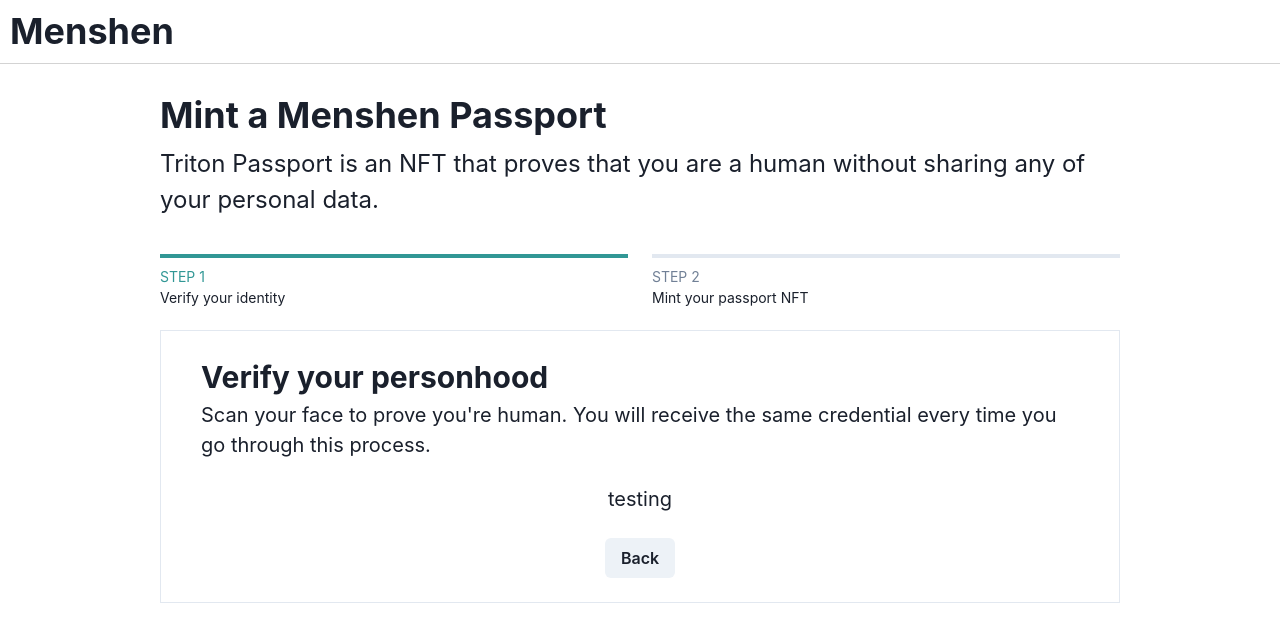
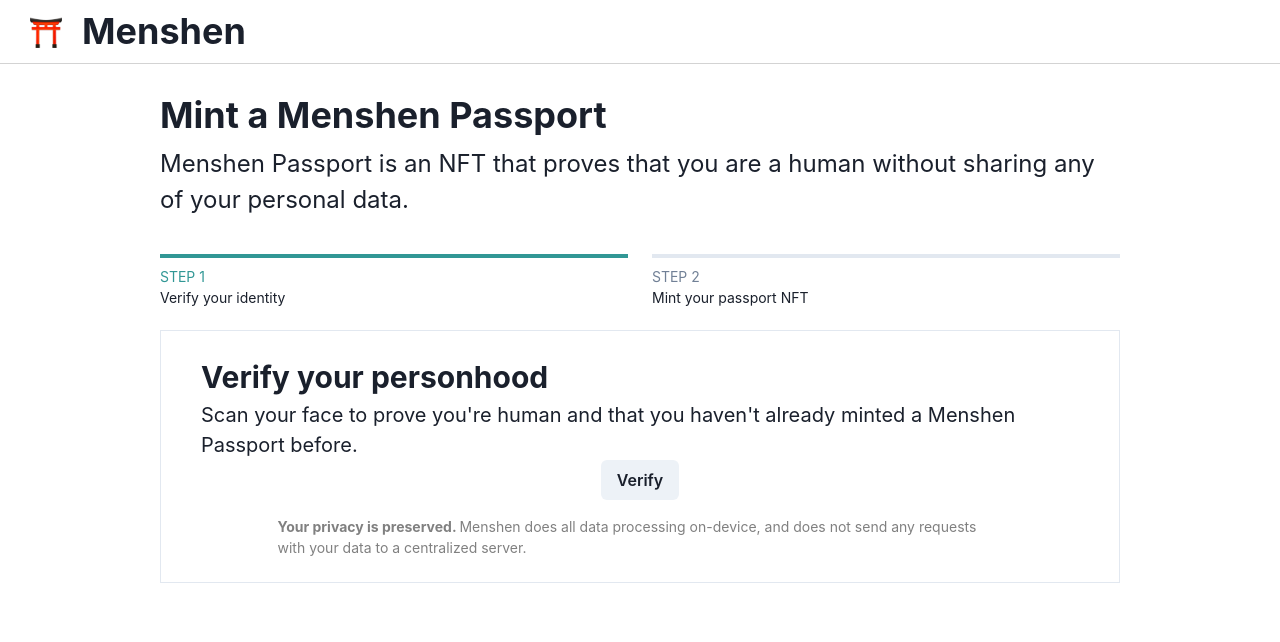
Before and after one commit to jasonwcfan/menshen, a React (Create React App) app in the folder client/: page / in a window 1280 px wide. Shown: the top 642 px of the page. Built offline with nearby package versions, Linux system fonts and the light colour scheme.

Commit message:
added modal to verrify scaffolding

```diff
--- a/client/src/App.tsx
+++ b/client/src/App.tsx
@@ -17,7 +17,8 @@
 export const App = () => (
   <ChakraProvider theme={theme}>
     <Box display="flex" alignItems="center" padding="10px" borderBottom="1px solid lightgrey">
-        <Heading>Menshen </Heading>
+      <Logo height='2em' width='72px'/>
+      <Heading>Menshen </Heading>
     </Box>
     <BrowserRouter >
       <Routes>
--- a/client/src/components/MintForm.tsx
+++ b/client/src/components/MintForm.tsx
@@ -1,12 +1,6 @@
 import React, {useEffect, useState} from 'react'
 import {
-  ChakraProvider,
-  Accordion,
-  AccordionItem,
-  AccordionButton,
-  AccordionPanel,
-  AccordionIcon,
-  Input,
+  useDisclosure,
   Container,
   Heading,
   Box,
@@ -55,7 +49,7 @@
               <Spacer />
               <Spacer />
             <Text alignSelf="start" textAlign="left" fontSize="4xl" fontWeight="bold">Mint a Menshen Passport</Text>
-            <Text alignSelf="start" textAlign="left" fontSize="2xl">Triton Passport is an NFT that proves that you are a human without sharing any of your personal data.</Text>
+            <Text alignSelf="start" textAlign="left" fontSize="2xl">Menshen Passport is an NFT that proves that you are a human without sharing any of your personal data.</Text>
             </VStack>
             <StepsComponent activeStep={step}/>
             <Container px={10} py={6} maxWidth="inherit" border="1px solid #E2E8F0">
--- a/client/src/components/MintFormVerifyStep.tsx
+++ b/client/src/components/MintFormVerifyStep.tsx
@@ -1,5 +1,6 @@
 import React, { useEffect, useState} from 'react'
 import {
+  useDisclosure,
   ChakraProvider,
   Accordion,
   AccordionItem,
@@ -17,32 +18,57 @@
   Code,
   Grid,
   GridItem,
-  theme
+  theme,
+  Spacer,
+  Modal,
+  ModalOverlay,
+  ModalContent,
+  ModalHeader,
+  ModalFooter,
+  ModalBody,
+  ModalCloseButton
 } from '@chakra-ui/react'
+
+import VerifyModal from './VerifyModal';
 
 export default function MintFormVerifyStep({incrementStep}: {incrementStep: any}) {
 
     const [verifyStep, setVerifyStep] = useState(0)
     const [uploaded, setUploaded] = useState(false)
+    const { isOpen, onOpen, onClose } = useDisclosure()
+
+    const disclosureText = "Menshen does all data processing on-device, and does not send any requests with your data to a centralized server."
 
     function renderStep() {
-         return <Container>
-          <Text py={6}>testing</Text>
-          <Button onClick={handleDeny}>Back</Button>
-        </Container>
-    }
-
-    function handleDeny() {
-      setVerifyStep(verifyStep < 3 ? verifyStep + 1 : 0)
+      return <Box>
+        <Button onClick={onOpen}>Verify</Button>
+        <Text mt={4} textAlign="left" fontSize="sm" textColor={"grey"}><b>Your privacy is preserved. </b>{disclosureText}</Text>
+      </Box>
     }
 
     return(
         <>
         <Text fontSize="3xl" fontWeight="bold" textAlign="left">Verify your personhood</Text>
-        <Text textAlign="left">Scan your face to prove you're human. You will receive the same credential every time you go through this process.</Text>
+        <Text textAlign="left">Scan your face to prove you're human and that you haven't already minted a Menshen Passport before.</Text>
         <Container>
           {renderStep()}
         </Container>
+        <Modal isOpen={isOpen} onClose={onClose}>
+          <ModalOverlay />
+          <ModalContent>
+            <ModalHeader>Modal Title</ModalHeader>
+            <ModalCloseButton />
+            <ModalBody>
+              <VerifyModal/>
+            </ModalBody>
+            <ModalFooter>
+              <Button colorScheme='teal' mr={3}>
+                Submit
+              </Button>
+              <Button variant='ghost' onClick={onClose}>Cancel</Button>
+            </ModalFooter>
+          </ModalContent>
+        </Modal>
         </>
     )
 
--- /dev/null
+++ b/client/src/components/VerifyModal.tsx
@@ -0,0 +1,46 @@
+import React, {useEffect, useState} from 'react'
+import {
+  Modal,
+  Container,
+  Heading,
+  Box,
+  Button,
+  Text,
+  Link,
+  VStack,
+  Code,
+  Grid,
+  Flex,
+  Spacer,
+} from '@chakra-ui/react'
+import {useLocation} from 'react-router-dom'
+import StepsComponent from './StepsComponent'
+import MintFormVerifyStep from './MintFormVerifyStep'
+
+
+export default function VerifyModal() {
+
+
+  const [step, setStep] = useState(1)
+  const [documents, setDocuments] = useState([])
+  const [managerAddress, setManagerAddress] = useState("")
+
+  const location = useLocation()
+
+  function incrementStep() {
+    setStep(step + 1)
+  }
+
+  function resetStep() {
+    setStep(1)
+  }
+
+
+
+  return (
+
+    <Box textAlign="center" fontSize="xl">
+        soidjfoisdjfodsjfoisdj
+    </Box>
+  )
+}
```
Also changed, not shown: 1 other file (tests, documents, lock files or other folders).
